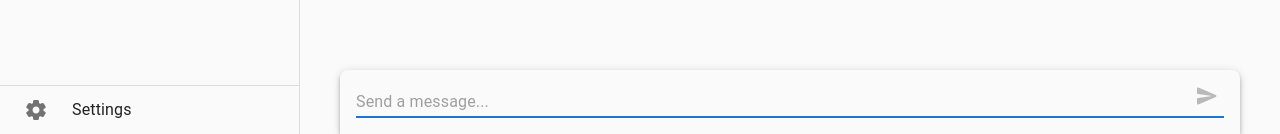
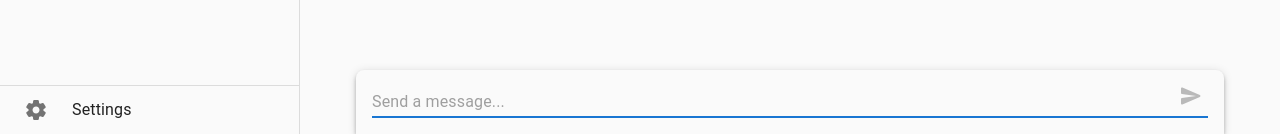
Before and after one commit to ebnbin/openchat, a React (Create React App) app: page / in a window 1280 px wide. Shown: the part 666-800 px from the top of the page. Built offline with nearby package versions, Linux system fonts and the light colour scheme.

Commit message:
Update conversation ui padding

```diff
--- a/src/business/chat/ChatInput.tsx
+++ b/src/business/chat/ChatInput.tsx
@@ -1,5 +1,5 @@
 import React, {ChangeEvent, useState} from "react";
-import {Card, IconButton, InputAdornment, TextField} from "@mui/material";
+import {Card, IconButton, InputAdornment, TextField, useMediaQuery} from "@mui/material";
 import {SendRounded} from "@mui/icons-material";
 
 interface ChatInputProps {
@@ -36,10 +36,13 @@ export default function ChatInput(props: ChatInputProps) {
     handleRequest(currInput)
   }
 
+  const isNotSmallPage = useMediaQuery(`(min-width:600px)`)
+
   return (
     <Card
       elevation={4}
       sx={{
+        marginX: isNotSmallPage ? '16px' : '0px',
         padding: '16px',
         borderRadius: '0px',
         borderTopLeftRadius: '8px',
--- a/src/business/conversation/ConversationItem.tsx
+++ b/src/business/conversation/ConversationItem.tsx
@@ -1,5 +1,5 @@
 import ConversationMessageItem from "./ConversationMessageItem";
-import {Box, Button, Card, Typography, useTheme} from "@mui/material";
+import {Box, Button, Card, Typography, useMediaQuery, useTheme} from "@mui/material";
 import {contentWidth} from "../chat/ChatPage";
 import {DeleteRounded, FavoriteBorderRounded, FavoriteRounded} from "@mui/icons-material";
 import React from "react";
@@ -21,6 +21,8 @@ export default function ConversationItem(props: ConversationItemProps) {
       likeTimestamp: props.conversationEntity.likeTimestamp === 0 ? Date.now() : 0,
     });
   }
+
+  const isNotSmallPage = useMediaQuery(`(min-width:600px)`)
 
   return (
     <Card
@@ -52,7 +54,7 @@ export default function ConversationItem(props: ConversationItemProps) {
             margin: '0 auto',
             display: 'flex',
             flexDirection: 'row',
-            paddingX: '16px',
+            paddingX: isNotSmallPage ? '32px' : '16px',
             paddingBottom: '12px',
             alignItems: 'center',
           }}
--- a/src/business/conversation/ConversationMessageItem.tsx
+++ b/src/business/conversation/ConversationMessageItem.tsx
@@ -1,4 +1,4 @@
-import {Avatar, Button, CircularProgress, Typography, useTheme} from "@mui/material";
+import {Avatar, Button, CircularProgress, Typography, useMediaQuery, useTheme} from "@mui/material";
 import {
   ContentCopyRounded,
   FaceRounded
@@ -39,6 +39,8 @@ export default function ConversationMessageItem(props: ConversationMessageItemPr
     await copy(text, null);
   }
 
+  const isNotSmallPage = useMediaQuery(`(min-width:600px)`)
+
   return (
     <Box
       sx={{
@@ -51,7 +53,7 @@ export default function ConversationMessageItem(props: ConversationMessageItemPr
           margin: '0 auto',
           display: 'flex',
           flexDirection: 'column',
-          paddingX: '16px',
+          paddingX: isNotSmallPage ? '32px' : '16px',
         }}
       >
         <Box
--- a/src/business/likes/LikesConversationItem.tsx
+++ b/src/business/likes/LikesConversationItem.tsx
@@ -1,4 +1,4 @@
-import {Box, Button, Card, Typography, useTheme} from "@mui/material";
+import {Box, Button, Card, Typography, useMediaQuery, useTheme} from "@mui/material";
 import {contentWidth} from "../chat/ChatPage";
 import {HeartBrokenRounded} from "@mui/icons-material";
 import React from "react";
@@ -13,6 +13,8 @@ interface LikesConversationItemProps {
 
 export default function LikesConversationItem(props: LikesConversationItemProps) {
   const theme = useTheme();
+
+  const isNotSmallPage = useMediaQuery(`(min-width:600px)`)
 
   return (
     <Card
@@ -44,7 +46,7 @@ export default function LikesConversationItem(props: LikesConversationItemProps)
             margin: '0 auto',
             display: 'flex',
             flexDirection: 'row',
-            paddingX: '16px',
+            paddingX: isNotSmallPage ? '32px' : '16px',
             paddingBottom: '12px',
             alignItems: 'center',
           }}
```
